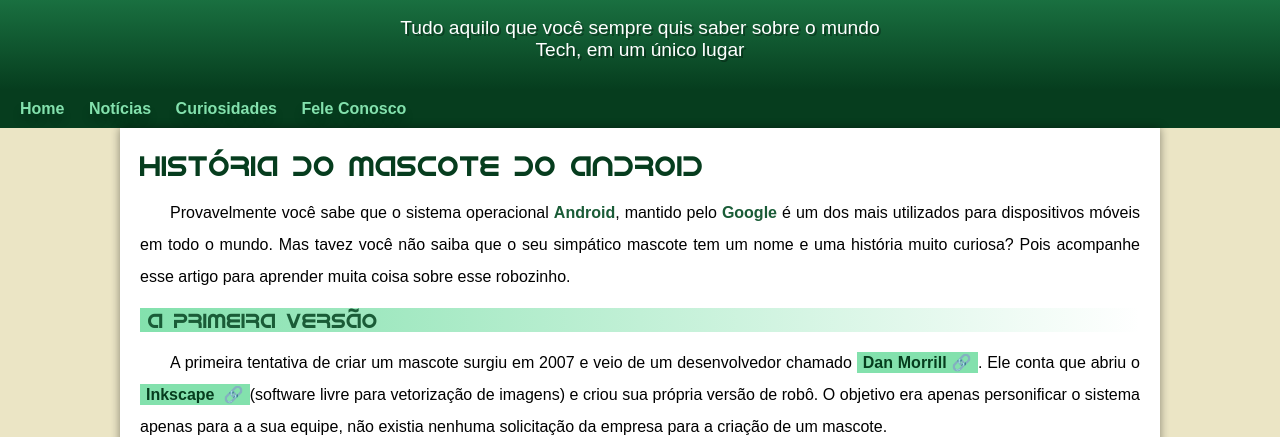
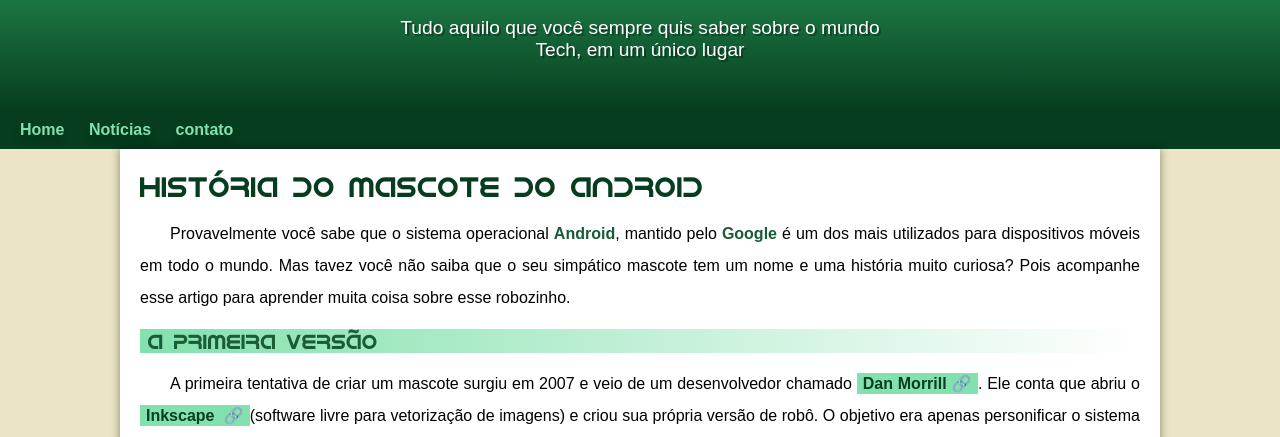
Before and after one commit to Pamela-rocha/projeto-android, a plain HTML site: page index.html in a window 1280 px wide. Shown: the part 100-537 px from the top of the page. Drawn offline with Linux system fonts and the light colour scheme.

Commit message:
problema de padding corrigido

```diff
--- a/estilo/style.css
+++ b/estilo/style.css
@@ -67,7 +67,7 @@
     padding-right: 10px;
     padding-left: 10px;
     margin: auto;
-    margin-bottom: 20px;
+    padding-bottom: 50px;
     text-shadow: 2px 2px 0px hsla(0, 0%, 0%, 0.325);
 }
 
--- a/index.html
+++ b/index.html
@@ -15,8 +15,7 @@
     <nav>
         <a href="#">Home</a>
         <a href="#">Notícias</a>
-        <a href="#">Curiosidades</a>
-        <a href="#">Fele Conosco</a>
+        <a href="#">contato</a>
     </nav>
     <main>
         <article>
```
